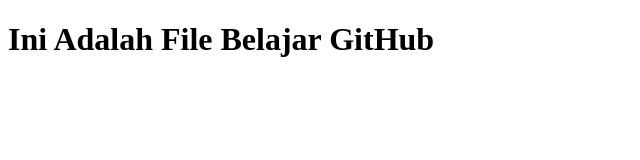
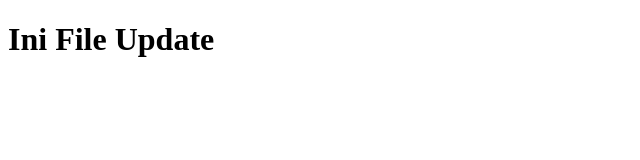
Before and after one commit to Galihrs/Tutorial-Baru, a plain HTML site: page index.html in a window 1280 px wide. Shown: the whole page, without its empty margins (0-640 px from the left). Drawn offline with Linux system fonts and the light colour scheme.

Commit message:
publish file index

```diff
--- a/index.html
+++ b/index.html
@@ -5,6 +5,6 @@
 	<title>Belajar GitHub 2</title>
 </head>
 <body>
-		<h1>Ini Adalah File Belajar GitHub</h1>
+		<h1>Ini File Update</h1>
 </body>
 </html>
```
